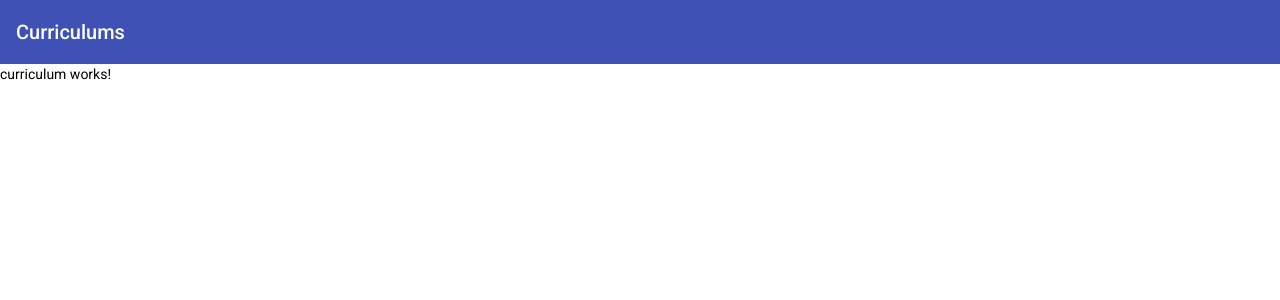
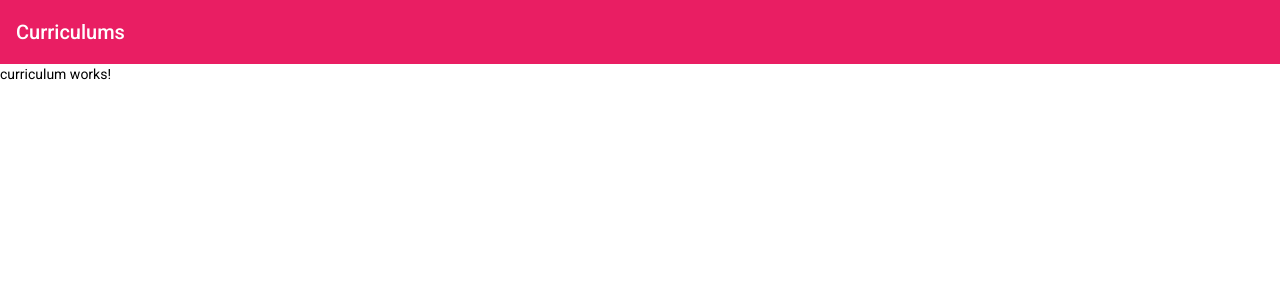
Before and after one commit to SamirMamede/project-angular-spring, an Angular app in the folder crud-angular/: page /curriculum in a window 1280 px wide. Shown: the top 300 px of the page. Built offline with nearby package versions, Linux system fonts and the light colour scheme.

Commit message:
customizing theme

```diff
--- a/crud-angular/src/styles.scss
+++ b/crud-angular/src/styles.scss
@@ -1,4 +1,14 @@
 /* You can add global styles to this file, and also import other style files */
+@import '@angular/material/theming';
+@include mat-core();
+
+$custom-app-primary: mat-palette($mat-pink);
+$custom-app-secondary: mat-palette($mat-pink, 100);
+$custom-app-warn: mat-palette($mat-red);
+
+$custom-theme: mat-light-theme($custom-app-primary, $custom-app-secondary, $custom-app-warn);
+
+@include angular-material-theme($custom-theme);
 
 html, body { height: 100%; }
 body { margin: 0; font-family: Roboto, "Helvetica Neue", sans-serif; }
```
